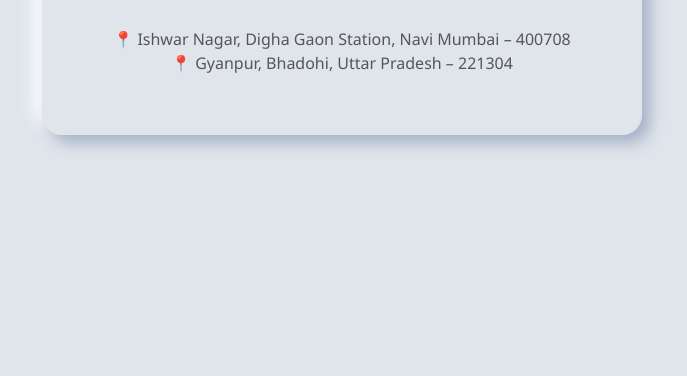
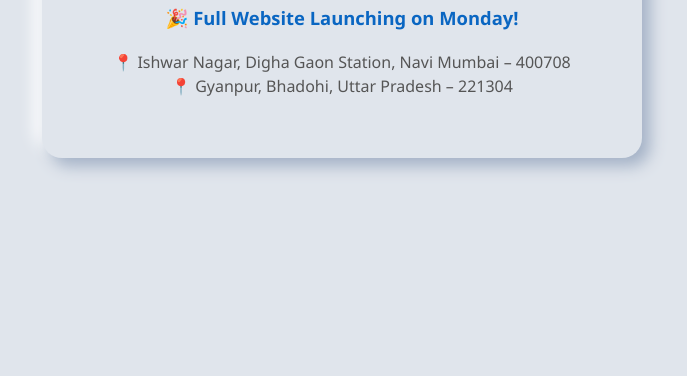
Before and after one commit to webappnexa/testing, a plain HTML site: page index.html in a window 1280 px wide. Shown: the part 424-800 px from the top of the page, without its empty margins (298-985 px from the left). Drawn offline with Linux system fonts and the light colour scheme.

Commit message:
Update index.html

```diff
--- a/index.html
+++ b/index.html
@@ -105,6 +105,7 @@
       justify-content: center;
       align-items: center;
       padding: 20px;
+      text-align: center;
     }
 
     .container {
@@ -115,19 +116,25 @@
       padding: 40px 20px;
       max-width: 420px;
       width: 100%;
-      text-align: center;
     }
 
     .container h1 {
       font-size: 2rem;
       margin-bottom: 15px;
-      color: var(--primary-color);
+      color: var(--primary-color); /* heading color */
     }
 
     .container p {
       font-size: 1rem;
       margin-bottom: 25px;
       line-height: 1.6;
+    }
+
+    .launch-note {
+      font-size: 1rem;
+      font-weight: bold;
+      color: var(--primary-color); /* theme color */
+      margin-bottom: 20px;
     }
 
     .location {
@@ -147,7 +154,8 @@
         font-size: 2.4rem;
       }
 
-      .container p {
+      .container p,
+      .launch-note {
         font-size: 1.15rem;
       }
 
@@ -162,6 +170,7 @@
     <h1>🚀 WebAppNexa</h1>
     <p>We're working hard to launch our full website.<br>
     Stay tuned for powerful web solutions, SEO, and more!</p>
+    <div class="launch-note">🎉 Full Website Launching on Monday!</div>
     <div class="location">
       📍 Ishwar Nagar, Digha Gaon Station, Navi Mumbai – 400708<br>
       📍 Gyanpur, Bhadohi, Uttar Pradesh – 221304
```
